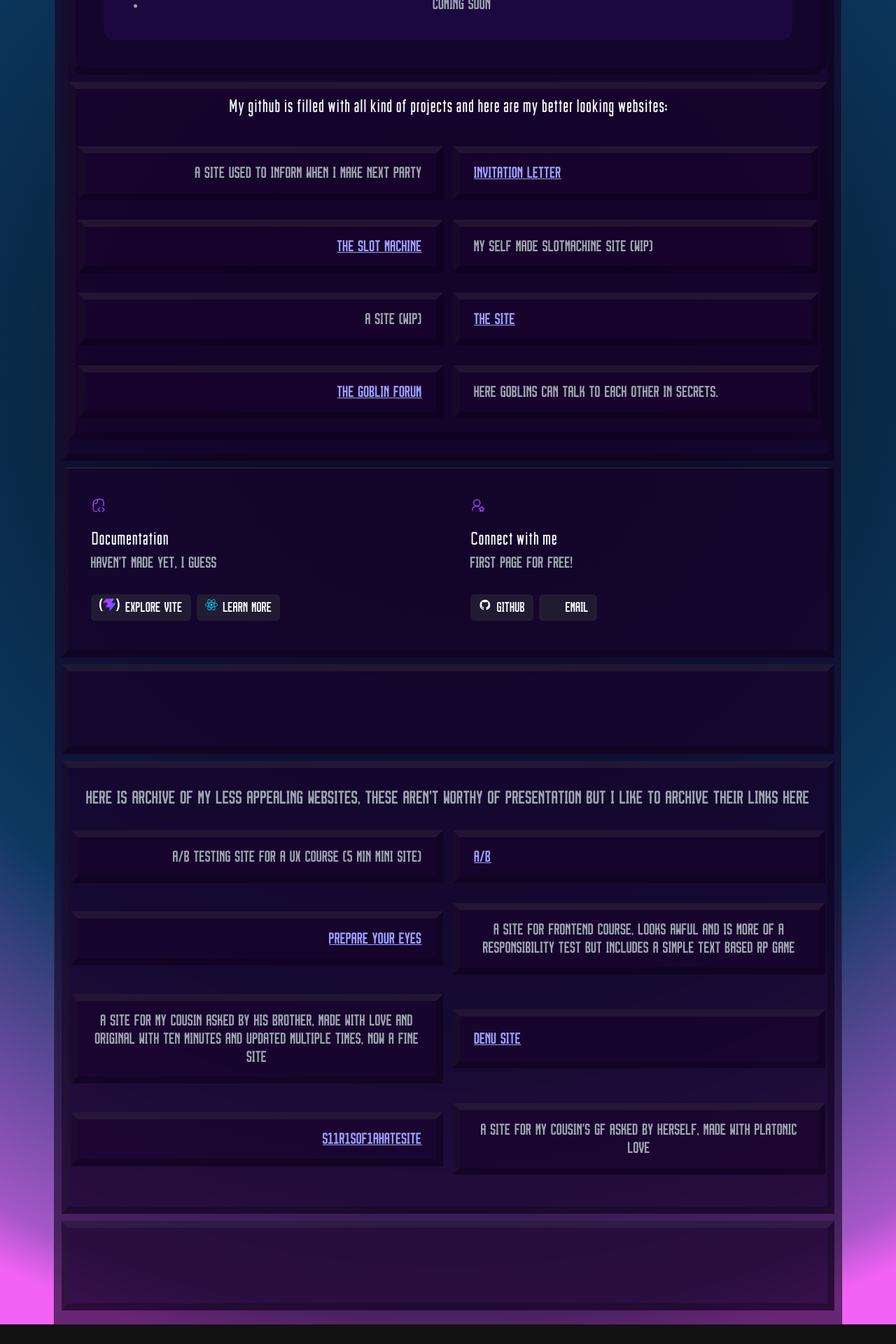
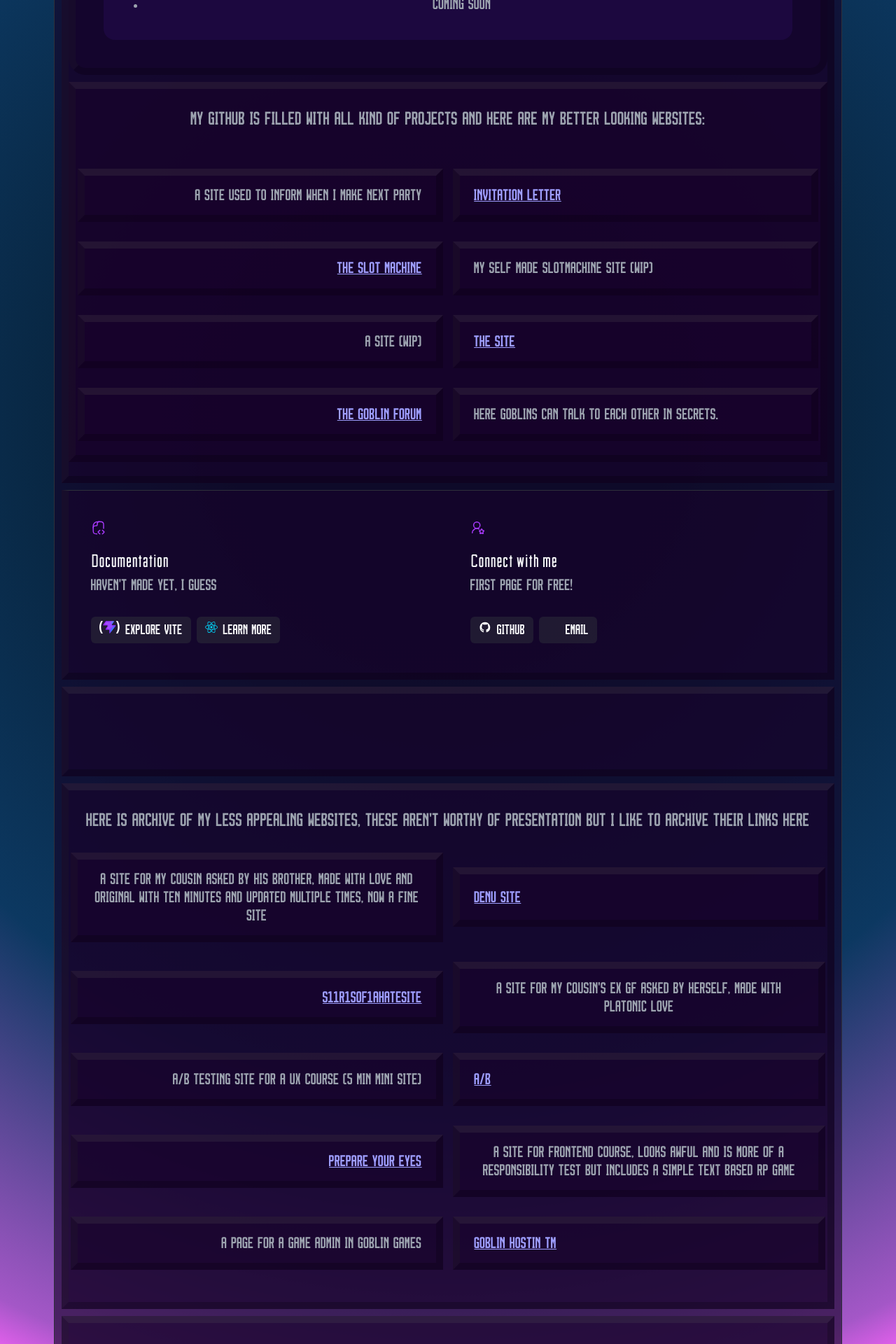
Before and after one commit to jepuli124/jepuli124.github.io, a React (Vite) app: page / in a window 1280 px wide. Shown: the part 820-2740 px from the top of the page at 70% size. Before the commit the page ends 2712 px from the top, so only its background shows below. Built offline with nearby package versions, Linux system fonts and the light colour scheme.

Commit message:
updated depencies

```diff
--- a/package.json
+++ b/package.json
@@ -14,7 +14,7 @@
   },
   "dependencies": {
     "@types/howler": "^2.2.13",
-    "gh-pages": "^6.3.0",
+    "gh-pages": "^6.1.1",
     "howler": "^2.2.4",
     "react": "^19.2.5",
     "react-dom": "^19.2.5"
--- a/src/App.tsx
+++ b/src/App.tsx
@@ -17,6 +17,7 @@ import musicPlayer from './hooks/MusicHook'
 
 
 
+
 function App() {
   //const [count, setCount] = useState(0)
   const handleClick = useCallback(() => {
@@ -32,6 +33,7 @@ function App() {
 
   return (
     <>
+
     <div className='content' id='top'>
 
       <Navbar />
--- a/src/components/Archive.tsx
+++ b/src/components/Archive.tsx
@@ -8,17 +8,21 @@ const Archive: React.FC<incomingParams> = () => {
     <section id='archive'>
         <h3>Here is archive of my less appealing websites, these aren't worthy of presentation but I like to archive their links here</h3>
           <ZigZagGrid items={[
+
+            <p className='zigzagItem'>A site for my cousin asked by his brother, made with love and original with ten minutes and updated multiple times, now a fine site</p>,
+            <p className='zigzagItem'><a href="https://jepuli124.github.io/CityboiDENUHateSite/" target="_blank">Denu site</a></p>,
+
+            <p className='zigzagItem'>A site for my cousin's ex gf asked by herself, made with platonic love</p>,
+            <p className='zigzagItem'><a href='https://jepuli124.github.io/s11r1sof1ahatesite/'>s11r1sof1ahatesite</a></p>,
+
             <p className='zigzagItem'>A/B testing site for a UX course (5 min mini site)</p>,
             <p className='zigzagItem'><a href="https://jepuli124.github.io/abtesting/" target="_blank">A/B</a></p>,
 
             <p className='zigzagItem'>A site for frontend course, looks awful and is more of a responsibility test but includes a simple text based rp game</p>,
             <p className='zigzagItem'><a href="https://jepuli124.github.io/SDSfrontend2025course/" target="_blank">Prepare your eyes</a></p>,
 
-            <p className='zigzagItem'>A site for my cousin asked by his brother, made with love and original with ten minutes and updated multiple times, now a fine site</p>,
-            <p className='zigzagItem'><a href="https://jepuli124.github.io/CityboiDENUHateSite/" target="_blank">Denu site</a></p>,
-
-            <p className='zigzagItem'>A site for my cousin's gf asked by herself, made with platonic love</p>,
-            <p className='zigzagItem'><a href='https://jepuli124.github.io/s11r1sof1ahatesite/'>s11r1sof1ahatesite</a></p>
+            <p className='zigzagItem'>A page for a game admin in goblin games</p>,
+            <p className='zigzagItem'><a href='https://jepuli124.github.io/goblinHostingTM/' target="_blank">Goblin Hostin TM</a></p>
           ]}></ZigZagGrid>
           <br />
     </section>
--- a/src/components/WebsitePortFolio.tsx
+++ b/src/components/WebsitePortFolio.tsx
@@ -6,7 +6,7 @@ interface incomingParams{}
 const WebsitePortFolio: React.FC<incomingParams> = () => {
     return (
     <section id='websites'>
-        <h2>My github is filled with all kind of projects and here are my better looking websites:</h2>
+        <h3>My github is filled with all kind of projects and here are my better looking websites:</h3>
         <br />
         <ZigZagGrid items={[
         <p className='zigzagItem'>A site used to inform when I make next party</p>,
```
Also changed, not shown: 1 other file (tests, documents, lock files or other folders).
